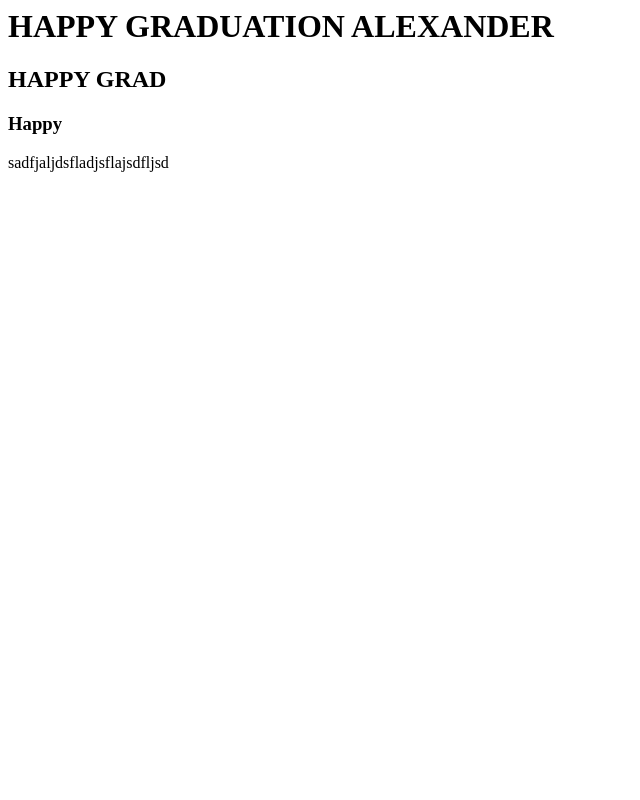
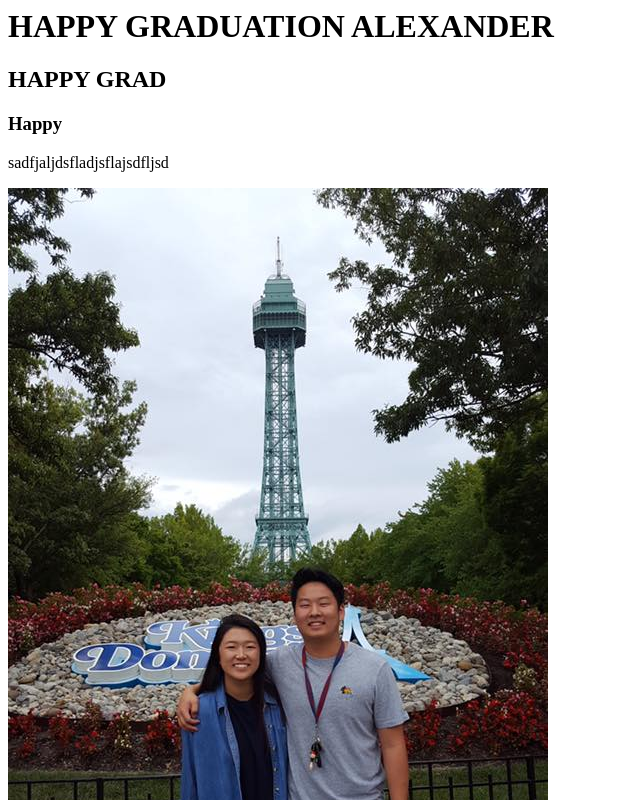
Before and after one commit to euniceykwon/euniceykwon.github.io, a plain HTML site: page index.html in a window 1280 px wide. Shown: the top 800 px of the page, without its empty margins (0-640 px from the left). Drawn offline with Linux system fonts and the light colour scheme.

Commit message:
added image

```diff
--- a/index.html
+++ b/index.html
@@ -17,7 +17,7 @@ HAPPY GRADUATION ALEXANDER
 <p>
   sadfjaljdsfladjsflajsdfljsd
 </p>
-<img href="one.jpg">
+<img src="one.jpg">
 </img>
 
 </body>
```
